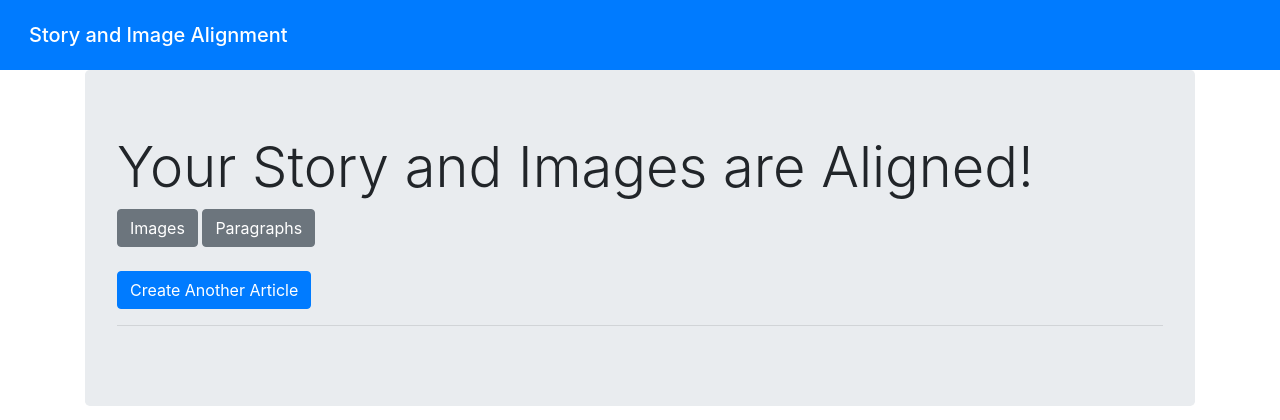
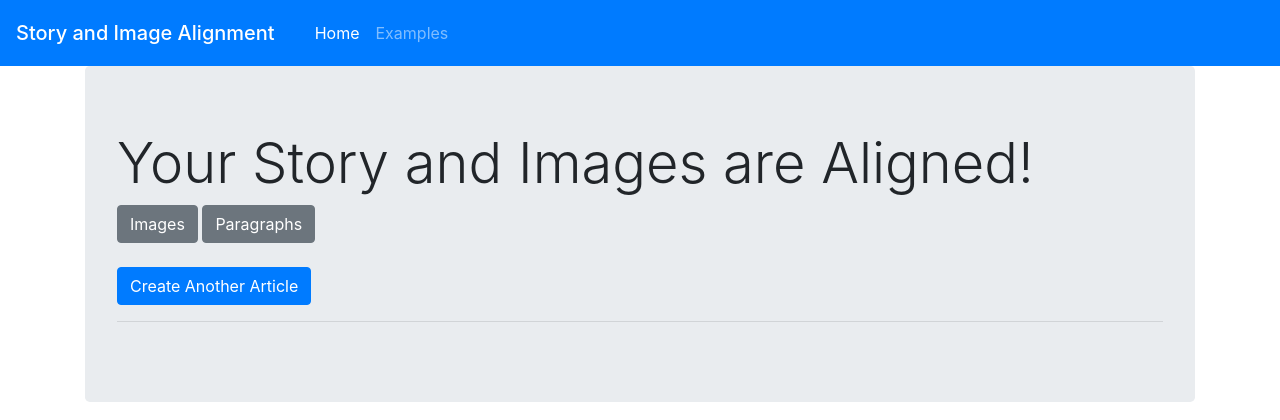
Before and after one commit to chengwill97/Story-and-Image-Alignment, a Python web app: template flask/app/templates/demo.html in a window 1280 px wide. Shown: the top 420 px of the page. Run offline with Jinja, Linux system fonts and the light colour scheme; the template is opened without the code that fills it, so the values that code supplies are empty; some libraries are stand-ins or nearby versions.

Commit message:
preconfigured examples page
- add route to examples.html
- add link to examples in navbar
- add coming soon page to examples.html

```diff
--- a/flask/app/routes.py
+++ b/flask/app/routes.py
@@ -209,3 +209,7 @@ def demo():
 
     return render_template('demo.html', num_images=num_images, num_texts=num_texts,
                             results=results)
+
+@app.route('/examples', methods=['GET', 'POST'])
+def examples():
+    return render_template('examples.html')
--- a/flask/app/templates/base.html
+++ b/flask/app/templates/base.html
@@ -28,10 +28,23 @@
     <title>SANDI Demo</title>
 </head>
 <body>
-    <nav class="navbar navbar-dark bg-primary">
-        <a href="{{ url_for('index') }}" class="btn btn-primary" role="button">
+    <nav class="navbar navbar-expand-lg navbar-dark bg-primary">
+        <a href="{{ url_for('index') }}" class="navbar-brand" role="button">
             <span class="navbar-brand mb-0 h1">Story and Image Alignment</span>
         </a>
+        <button class="navbar-toggler" type="button" data-toggle="collapse" data-target="#navbarText" aria-controls="navbarText" aria-expanded="false" aria-label="Toggle navigation">
+            <span class="navbar-toggler-icon"></span>
+        </button>
+        <div class="collapse navbar-collapse" id="navbarText">
+            <ul class="navbar-nav mr-auto">
+                <li class="nav-item active">
+                <a class="nav-link" href="{{ url_for('index') }}">Home</a>
+                </li>
+                <li class="nav-item">
+                <a class="nav-link" href="{{ url_for('examples') }}">Examples</a>
+                </li>
+            </ul>
+        </div>
     </nav>
 
     <div class="container">
--- /dev/null
+++ b/flask/app/templates/examples.html
@@ -0,0 +1,6 @@
+{% extends "base.html" %}
+{% block content %}
+
+    <h1 class="display-4">Examples Page Coming Soon!</h1>
+
+{% endblock %}
```
